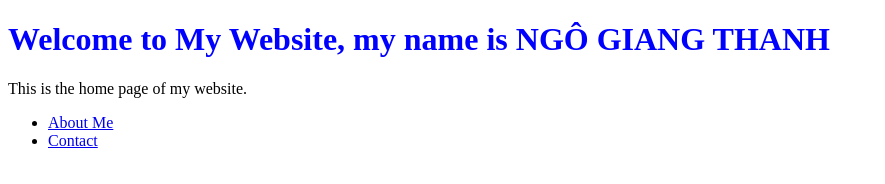
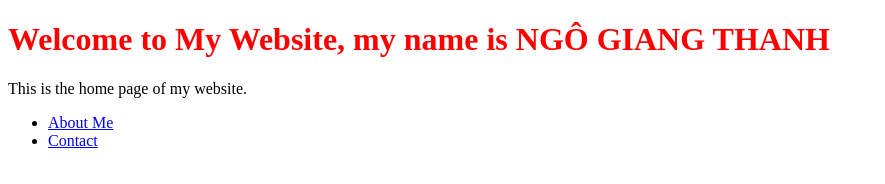
Before and after one commit to ngogiangthanh/Slot1-WED201c-SE2001, a plain HTML site: page index.html in a window 1280 px wide. Shown: the whole page, without its empty margins (0-885 px from the left). Drawn offline with Linux system fonts and the light colour scheme.

Commit message:
update file

```diff
--- a/index.html
+++ b/index.html
@@ -5,7 +5,7 @@
 </head>
 <body>
 
-  <h1 style="color: blue">Welcome to My Website, my name is NGÔ GIANG THANH</h1>
+  <h1 style="color: red">Welcome to My Website, my name is NGÔ GIANG THANH</h1>
 
   <p>This is the home page of my website.</p>
 
```
